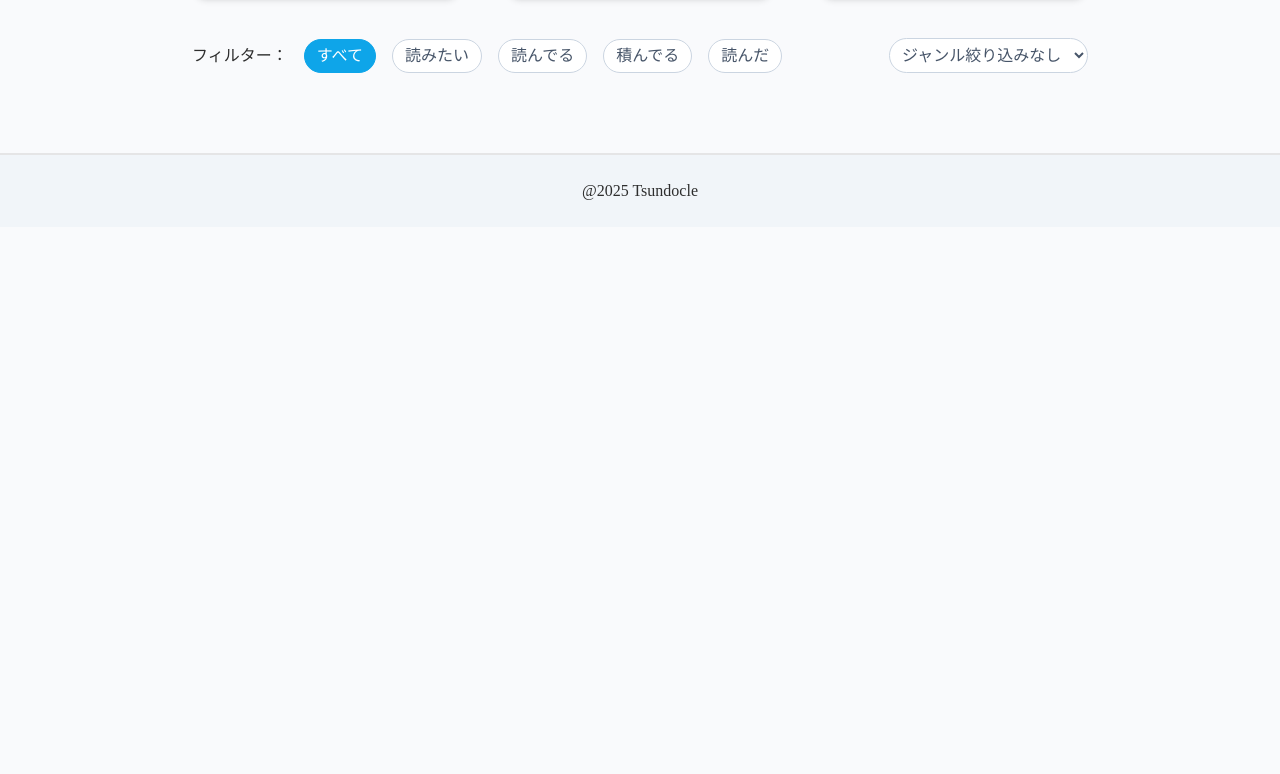
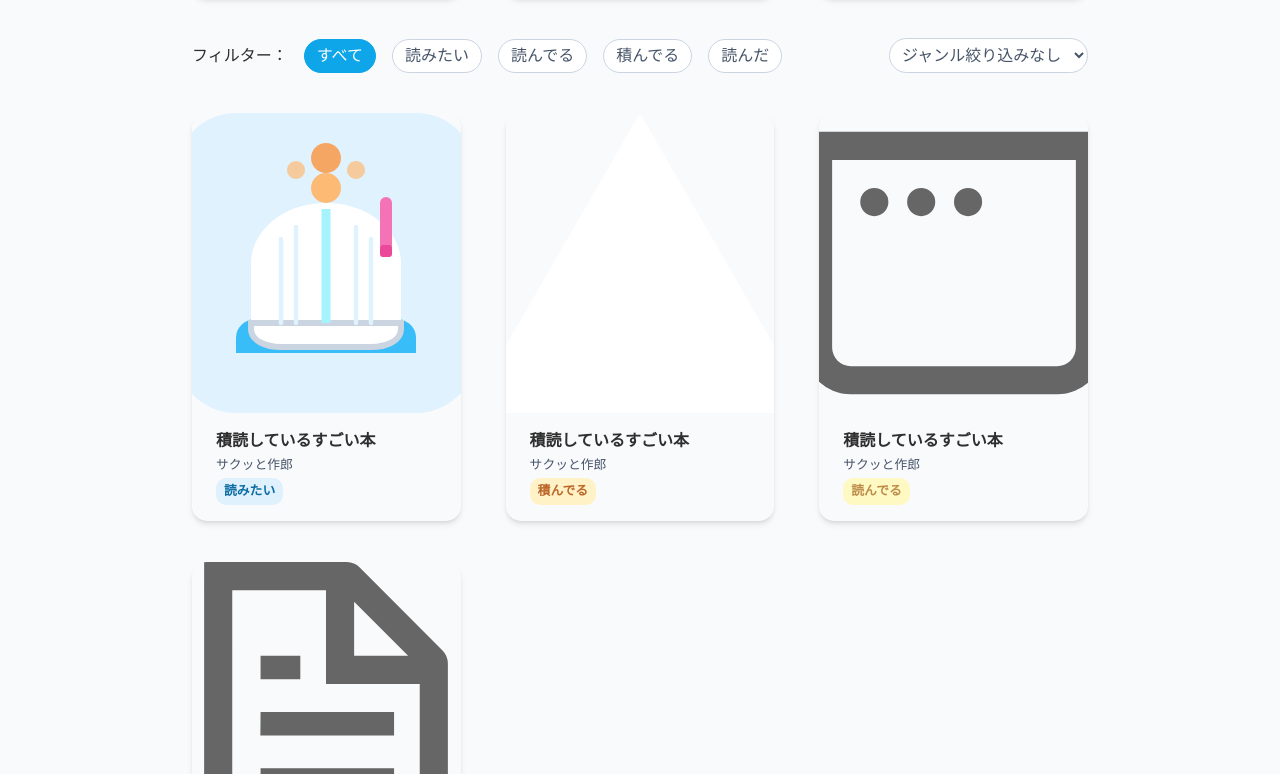
Before and after one commit to D-suke0614/tsundocle, a Next.js app: page / in a window 1280 px wide. Shown: the part 366-1140 px from the top of the page. Before the commit the page ends 800 px from the top, so only its background shows below. Built offline with nearby package versions, Linux system fonts and the light colour scheme.

Commit message:
feat: card layout

```diff
--- a/src/app/page.module.css
+++ b/src/app/page.module.css
@@ -82,8 +82,73 @@
 .listFilterSelect {
   border-radius: 100vmax;
   padding: 7px 0.5rem;
-  /* padding: 0.25rem 0.5rem; */
   background-color: #fff;
   border: 1px solid #cbd5e1;
   color: #475569;
 }
+.listFilterSelect:hover {
+  background-color: #f1f5f9;
+  cursor: pointer;
+}
+.listCardWrapper {
+  display: grid;
+  grid-template-columns: repeat(3, 1fr);
+  gap: 5%;
+  margin-top: 2.5rem;
+}
+.listCard {
+  border-radius: 15px;
+  box-shadow:
+    0 4px 6px -1px rgb(0 0 0 / 0.1),
+    0 2px 4px -2px rgb(0 0 0 / 0.1);
+}
+.listCard:hover {
+  box-shadow:
+    0 20px 25px -5px rgb(0 0 0 / 0.1),
+    0 8px 10px -6px rgb(0 0 0 / 0.1);
+}
+.listCardImage {
+  width: 100%;
+  max-height: 100%;
+  height: auto;
+  height: 300px;
+  border-radius: 15px 15px 0 0;
+  object-fit: cover;
+}
+.listCardContent {
+  padding: 1rem 1.5rem;
+  text-align: left;
+  display: flex;
+  flex-direction: column;
+  gap: 3px;
+}
+.listCardTitle {
+  font-weight: bold;
+}
+.listCardAuthor {
+  font-size: 0.8rem;
+  color: #475569;
+}
+.listCardStatus {
+  width: fit-content;
+  font-size: 0.8rem;
+  font-weight: bold;
+  padding: 0.25rem 0.5rem;
+  border-radius: 10px;
+}
+.listCardStatus.want {
+  background-color: #dff1fd;
+  color: #0c6ba2;
+}
+.listCardStatus.unread {
+  background-color: #fef2c6;
+  color: #bd6628;
+}
+.listCardStatus.reading {
+  background-color: #fef9c3;
+  color: #bd8c48;
+}
+.listCardStatus.done {
+  background-color: #d1f9e4;
+  color: #017856;
+}
--- a/src/app/page.tsx
+++ b/src/app/page.tsx
@@ -1,5 +1,6 @@
 'use client'
 
+import Image from 'next/image'
 import styles from './page.module.css'
 
 export default function Home() {
@@ -54,7 +55,64 @@ export default function Home() {
             <option value="tech">技術書</option>
           </select>
         </div>
-        <div></div>
+        <div className={styles.listCardWrapper}>
+          <div className={styles.listCard}>
+            <Image
+              src="/tsundocle.svg"
+              alt="tsundocle"
+              width={100}
+              height={288}
+              className={styles.listCardImage}
+            />
+            <div className={styles.listCardContent}>
+              <div className={styles.listCardTitle}>積読しているすごい本</div>
+              <span className={styles.listCardAuthor}>サクッと作郎</span>
+              <span className={`${styles.listCardStatus} ${styles.want}`}>読みたい</span>
+            </div>
+          </div>
+          <div className={styles.listCard}>
+            <Image
+              src="/vercel.svg"
+              alt="vercel"
+              width={100}
+              height={288}
+              className={styles.listCardImage}
+            />
+            <div className={styles.listCardContent}>
+              <div className={styles.listCardTitle}>積読しているすごい本</div>
+              <span className={styles.listCardAuthor}>サクッと作郎</span>
+              <span className={`${styles.listCardStatus} ${styles.unread}`}>積んでる</span>
+            </div>
+          </div>
+          <div className={styles.listCard}>
+            <Image
+              src="/window.svg"
+              alt="window"
+              width={100}
+              height={288}
+              className={styles.listCardImage}
+            />
+            <div className={styles.listCardContent}>
+              <div className={styles.listCardTitle}>積読しているすごい本</div>
+              <span className={styles.listCardAuthor}>サクッと作郎</span>
+              <span className={`${styles.listCardStatus} ${styles.reading}`}>読んでる</span>
+            </div>
+          </div>
+          <div className={styles.listCard}>
+            <Image
+              src="/file.svg"
+              alt="file"
+              width={100}
+              height={288}
+              className={styles.listCardImage}
+            />
+            <div className={styles.listCardContent}>
+              <div className={styles.listCardTitle}>積読しているすごい本</div>
+              <span className={styles.listCardAuthor}>サクッと作郎</span>
+              <span className={`${styles.listCardStatus} ${styles.done}`}>読んだ</span>
+            </div>
+          </div>
+        </div>
       </div>
     </div>
   )
```
